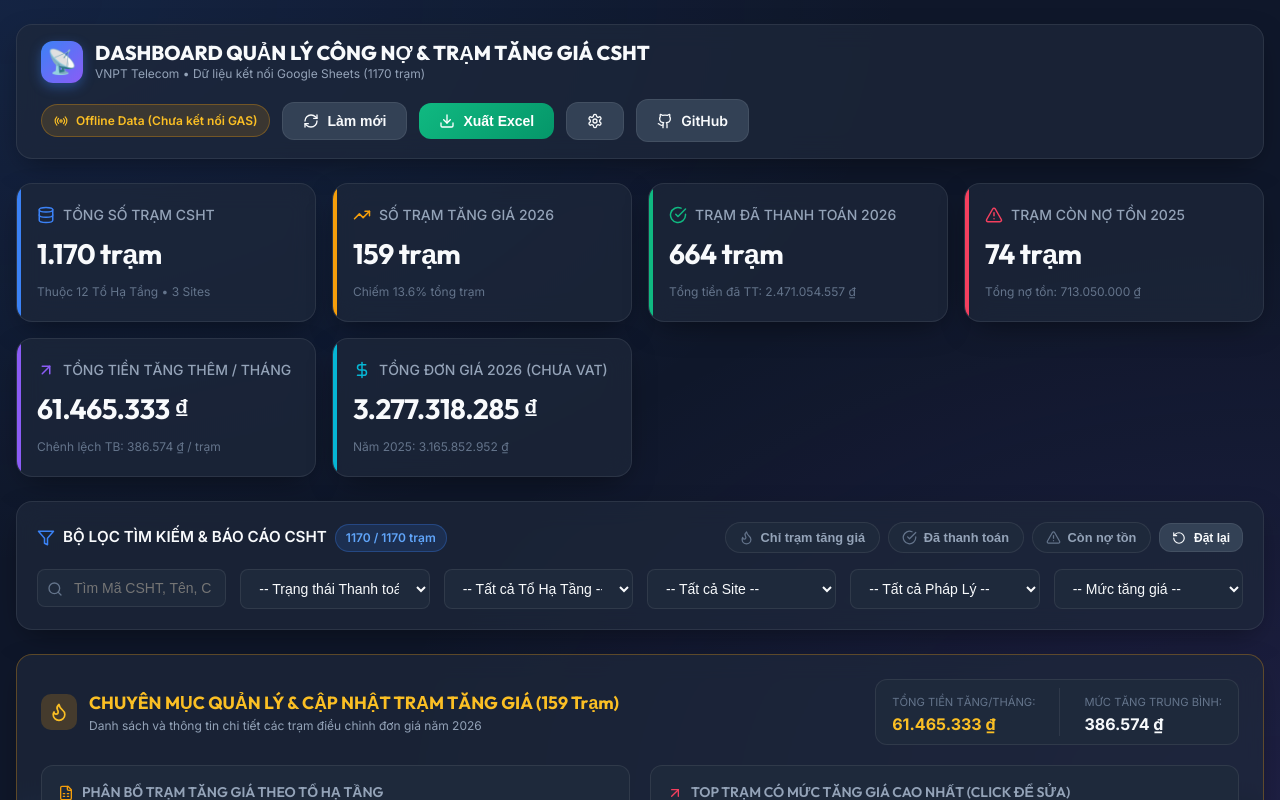
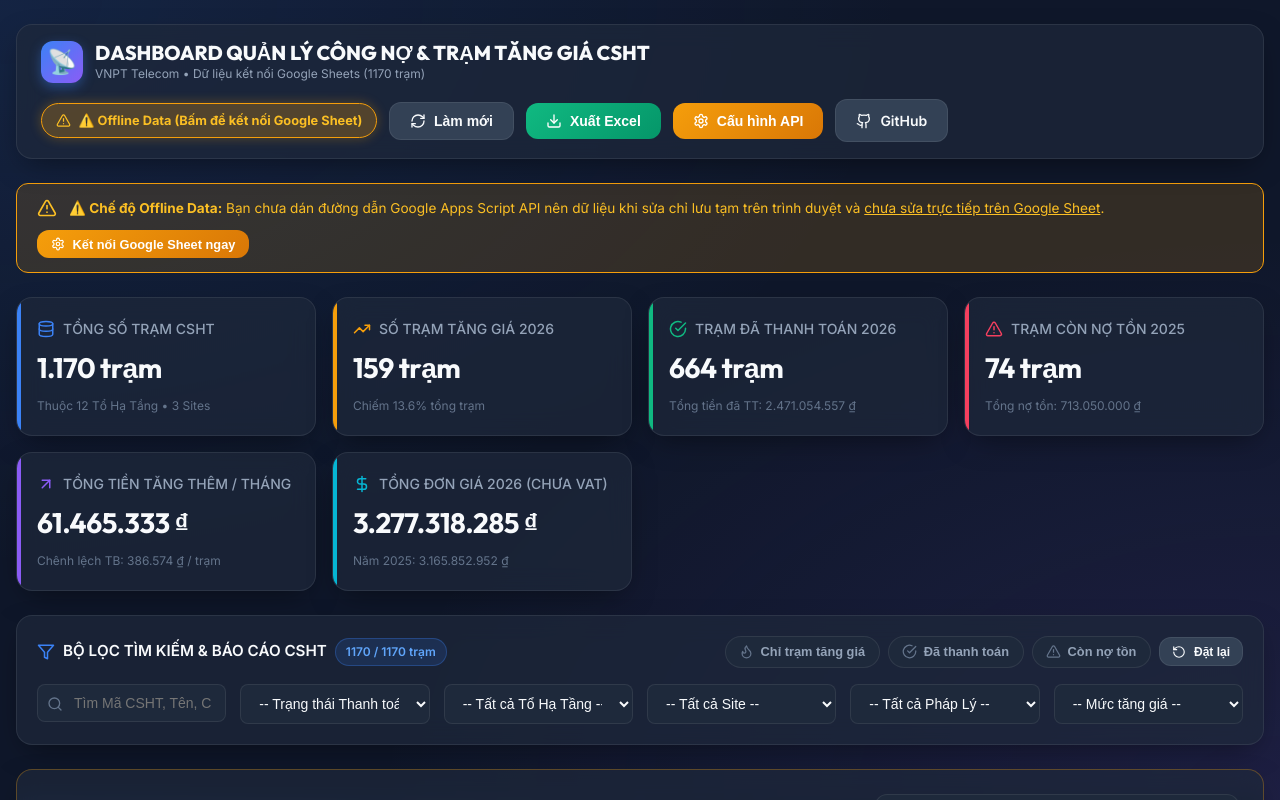
Before and after one commit to ttkdvp-prog/congnoCSHT, a React (Vite) app: page / in a window 1280 px wide. Shown: the top 800 px of the page. Built offline with nearby package versions, Linux system fonts and the light colour scheme.

Commit message:
feat: add clear offline connection banner & toast alerts for Google Sheets sync

```diff
--- a/src/App.jsx
+++ b/src/App.jsx
@@ -13,6 +13,7 @@ import EditPriceModal from './components/EditPriceModal';
 import EditStationModal from './components/EditStationModal';
 import DetailModal from './components/DetailModal';
 import ApiConfigModal from './components/ApiConfigModal';
+import { AlertTriangle, ExternalLink, Settings } from 'lucide-react';
 
 export default function App() {
   const [data, setData] = useState(rawFallbackData);
@@ -20,6 +21,7 @@ export default function App() {
   const [isLive, setIsLive] = useState(false);
   const [isLoading, setIsLoading] = useState(false);
   const [isSaving, setIsSaving] = useState(false);
+  const [toastMessage, setToastMessage] = useState(null);
 
   // Modals state
   const [editingStation, setEditingStation] = useState(null);
@@ -210,7 +212,7 @@ export default function App() {
 
       // 2. If Google Apps Script API URL is set, sync directly to Google Sheet
       if (apiUrl) {
-        await fetch(apiUrl, {
+        const res = await fetch(apiUrl, {
           method: 'POST',
           headers: { 'Content-Type': 'text/plain' },
           body: JSON.stringify({
@@ -218,15 +220,28 @@ export default function App() {
             ...updatedStation
           })
         });
+        const resData = await res.json();
+        if (resData && resData.status === 'success') {
+          setToastMessage({ type: 'success', text: `✅ Đã lưu và cập nhật trực tiếp lên Google Sheet cho trạm ${updatedStation.maCSHT}!` });
+        } else {
+          setToastMessage({ type: 'warning', text: `⚠️ Ứng dụng đã cập nhật giao diện nhưng Google Apps Script phản hồi: ${resData.message || 'Lỗi lưu'}` });
+        }
+      } else {
+        setToastMessage({
+          type: 'warning',
+          text: `⚠️ Bạn vừa sửa dữ liệu trạm ${updatedStation.maCSHT} ở chế độ Offline. Để sửa trực tiếp trên Google Sheet, vui lòng bấm nút "Cấu hình API" ở trên để dán URL Google Apps Script!`
+        });
       }
       setEditingStation(null);
       setEditingPriceStation(null);
     } catch (err) {
       console.error('Error saving station data:', err);
+      setToastMessage({ type: 'error', text: `⚠️ Không thể kết nối đến Google Apps Script: ${err.message}` });
       setEditingStation(null);
       setEditingPriceStation(null);
     } finally {
       setIsSaving(false);
+      setTimeout(() => setToastMessage(null), 8000);
     }
   };
 
@@ -294,6 +309,57 @@ export default function App() {
         onExportExcel={handleExportExcel}
         totalCount={data.length}
       />
+
+      {/* Connection Notice Banner when Offline */}
+      {!isLive && (
+        <div style={{
+          background: 'rgba(245, 158, 11, 0.15)',
+          border: '1px solid #f59e0b',
+          borderRadius: 'var(--radius-md)',
+          padding: '0.875rem 1.25rem',
+          marginBottom: '1.5rem',
+          display: 'flex',
+          alignItems: 'center',
+          justifyContent: 'space-between',
+          flexWrap: 'wrap',
+          gap: '0.75rem',
+          color: '#fbbf24',
+          fontSize: '0.85rem'
+        }}>
+          <div style={{ display: 'flex', alignItems: 'center', gap: '0.75rem' }}>
+            <AlertTriangle size={20} style={{ flexShrink: 0 }} />
+            <div>
+              <strong>⚠️ Chế độ Offline Data:</strong> Bạn chưa dán đường dẫn Google Apps Script API nên dữ liệu khi sửa chỉ lưu tạm trên trình duyệt và <u>chưa sửa trực tiếp trên Google Sheet</u>.
+            </div>
+          </div>
+          <button className="btn btn-amber" onClick={() => setIsConfigOpen(true)} style={{ padding: '0.4rem 0.85rem', fontSize: '0.8rem' }}>
+            <Settings size={14} />
+            <span>Kết nối Google Sheet ngay</span>
+          </button>
+        </div>
+      )}
+
+      {/* Toast Notification Banner */}
+      {toastMessage && (
+        <div style={{
+          position: 'fixed',
+          bottom: '24px',
+          right: '24px',
+          zIndex: 9999,
+          background: toastMessage.type === 'success' ? '#065f46' : toastMessage.type === 'warning' ? '#78350f' : '#881337',
+          border: '1px solid rgba(255,255,255,0.2)',
+          color: '#fff',
+          padding: '1rem 1.25rem',
+          borderRadius: 'var(--radius-md)',
+          boxShadow: '0 20px 25px -5px rgba(0,0,0,0.5)',
+          maxWidth: '450px',
+          fontSize: '0.85rem',
+          lineHeight: 1.5,
+          animation: 'modalFadeIn 0.3s ease'
+        }}>
+          {toastMessage.text}
+        </div>
+      )}
 
       {/* KPI Cards Section */}
       <KpiCards
--- a/src/components/Header.jsx
+++ b/src/components/Header.jsx
@@ -1,5 +1,5 @@
 import React from 'react';
-import { Radio, RefreshCw, Settings, Download, Github, ExternalLink } from 'lucide-react';
+import { Radio, RefreshCw, Settings, Download, Github, AlertTriangle } from 'lucide-react';
 
 export default function Header({ isLive, apiUrl, onOpenConfig, onRefresh, onExportExcel, totalCount }) {
   return (
@@ -41,19 +41,20 @@ export default function Header({ isLive, apiUrl, onOpenConfig, onRefresh, onExpo
               display: 'flex',
               alignItems: 'center',
               gap: '0.5rem',
-              padding: '0.4rem 0.75rem',
+              padding: '0.45rem 0.85rem',
               borderRadius: '9999px',
-              background: isLive ? 'rgba(16, 185, 129, 0.15)' : 'rgba(245, 158, 11, 0.15)',
-              border: isLive ? '1px solid rgba(16, 185, 129, 0.3)' : '1px solid rgba(245, 158, 11, 0.3)',
+              background: isLive ? 'rgba(16, 185, 129, 0.15)' : 'rgba(245, 158, 11, 0.25)',
+              border: isLive ? '1px solid rgba(16, 185, 129, 0.4)' : '1px solid #f59e0b',
               color: isLive ? '#34d399' : '#fbbf24',
-              fontSize: '0.75rem',
-              fontWeight: 600,
-              cursor: 'pointer'
+              fontSize: '0.8rem',
+              fontWeight: 700,
+              cursor: 'pointer',
+              boxShadow: isLive ? undefined : '0 0 12px rgba(245, 158, 11, 0.3)'
             }}
-            title="Nhấn để cấu hình Google Apps Script Web App URL"
+            title="Nhấn vào đây để dán URL Google Apps Script Web App"
           >
-            <Radio size={14} className={isLive ? 'animate-pulse' : ''} />
-            <span>{isLive ? 'Live Sync (Google Sheets)' : 'Offline Data (Chưa kết nối GAS)'}</span>
+            {isLive ? <Radio size={15} className="animate-pulse" /> : <AlertTriangle size={15} />}
+            <span>{isLive ? 'Live Sync (Đã kết nối Google Sheet)' : '⚠️ Offline Data (Bấm để kết nối Google Sheet)'}</span>
           </div>
 
           <button className="btn btn-secondary" onClick={onRefresh} title="Làm mới dữ liệu">
@@ -66,8 +67,9 @@ export default function Header({ isLive, apiUrl, onOpenConfig, onRefresh, onExpo
             <span>Xuất Excel</span>
           </button>
 
-          <button className="btn btn-secondary" onClick={onOpenConfig} title="Cấu hình Google Apps Script API">
+          <button className="btn btn-amber" onClick={onOpenConfig} title="Cấu hình Google Apps Script API URL">
             <Settings size={16} />
+            <span>Cấu hình API</span>
           </button>
 
           <a
```
